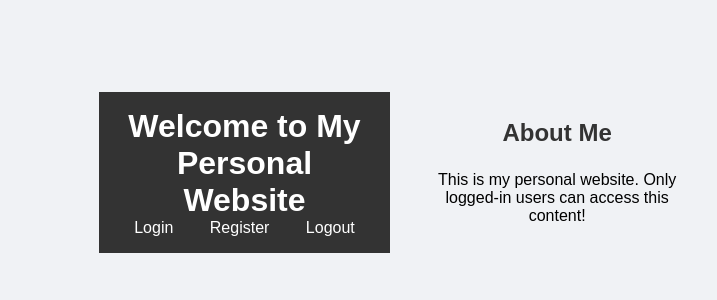
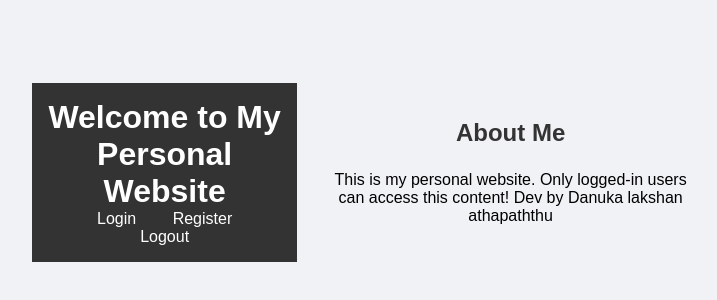
Before and after one commit to danukadanuka12696-commits/Danuka_Lakshan, a plain HTML site: page index.html in a window 1280 px wide. Shown: the part 228-528 px from the top of the page, without its empty margins (556-1273 px from the left). Drawn offline with Linux system fonts and the light colour scheme.

Commit message:
Update index.html

```diff
--- a/index.html
+++ b/index.html
@@ -19,7 +19,7 @@
     <main>
         <section>
             <h2>About Me</h2>
-            <p>This is my personal website. Only logged-in users can access this content!</p>
+            <p>This is my personal website. Only logged-in users can access this content!  Dev by Danuka lakshan athapaththu</p>
         </section>
     </main>
     <script src="script.js"></script>
```
